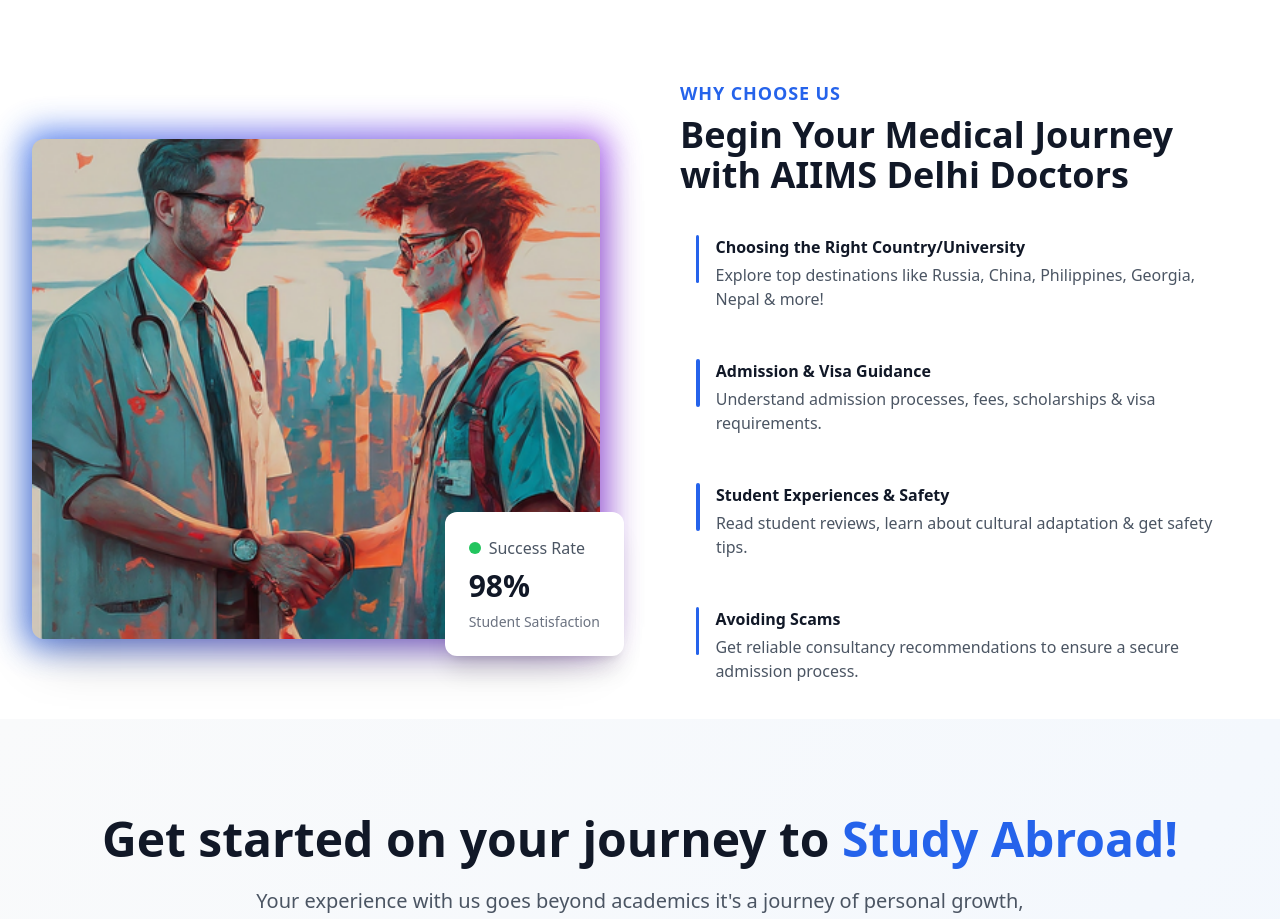
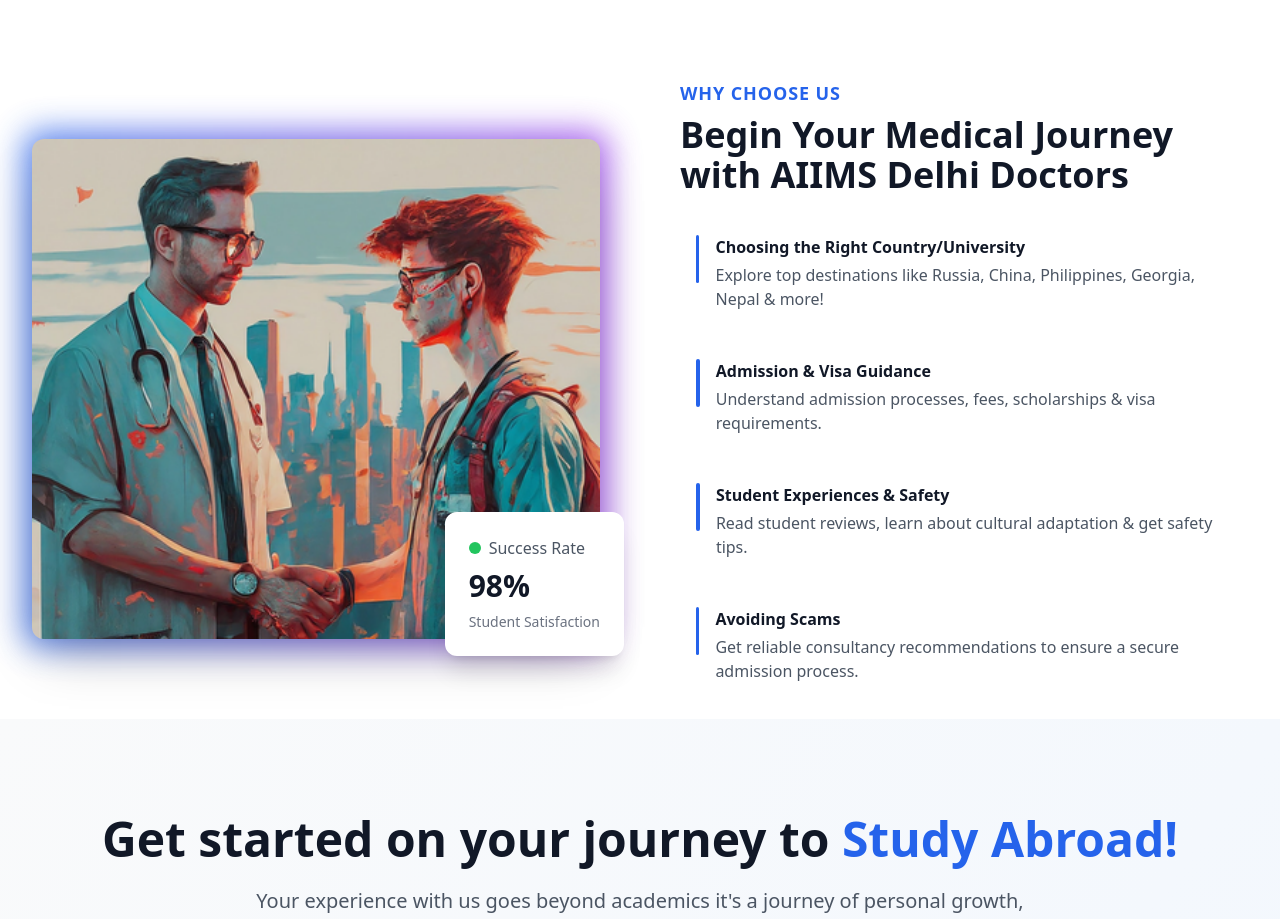
Before and after one commit to omkarkhoche3448/MbbsRoutes.com, a React (Vite) app in the folder Frontend/: page / in a window 1280 px wide. Shown: the part 1760-2679 px from the top of the page. Built offline with nearby package versions, Linux system fonts and the light colour scheme; no server answers.

Commit message:
feat(landing-page): Update InfoSection and Modal components

```diff
--- a/Frontend/src/components/landingpage/InfoSection.jsx
+++ b/Frontend/src/components/landingpage/InfoSection.jsx
@@ -54,11 +54,11 @@
             <img
               src={infoImg}
               alt="Medical Students"
-              className="rounded-xl shadow-2xl w-full h-auto max-h-[500px] object-cover"
+              className="rounded-xl shadow-2xl w-full h-auto max-h-[500px] object-cover object-top"
             />
 
             {/* Floating Stats Card */}
-            <div className="absolute -bottom-6 -right-6 bg-white rounded-xl shadow-xl p-4 md:p-6 animate-float">
+            <div className="absolute -bottom-6 -right-0 lg:-right-6 bg-white rounded-xl shadow-xl p-3 md:p-6 animate-float">
               <div className="space-y-2">
                 <div className="flex items-center gap-2">
                   <div className="w-3 h-3 rounded-full bg-green-500"></div>
@@ -125,7 +125,7 @@
       </div>
 
       {/* Custom Animation Styles */}
-      <style jsx>{`
+      <style>{`
         @keyframes float {
           0% {
             transform: translateY(0px);
--- a/Frontend/src/components/landingpage/Modal.jsx
+++ b/Frontend/src/components/landingpage/Modal.jsx
@@ -4,7 +4,7 @@
 
   return (
     <div className="fixed inset-0 bg-black bg-opacity-50 z-50 flex justify-center items-center p-4">
-      <div className="bg-white rounded-lg p-4 sm:p-8 max-w-2xl w-full max-h-[90vh] overflow-y-auto">
+      <div className="bg-white rounded-2xl p-4 sm:p-8 max-w-2xl w-full max-h-[80vh] lg:max-h-[100vh] overflow-y-auto">
         <div className="flex justify-between items-center mb-4">
           <h2 className="text-xl sm:text-2xl font-bold">{title}</h2>
           <button
```
